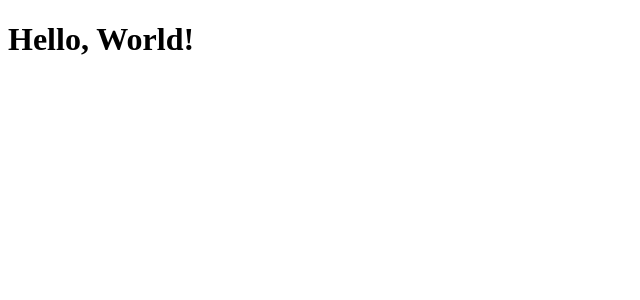
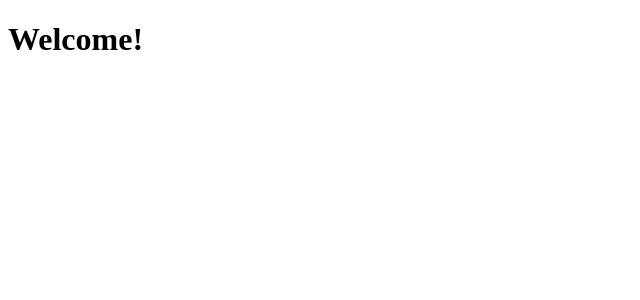
Before and after one commit to Jamdan2/tmon, a React (Create React App) app: page / in a window 1280 px wide. Shown: the top 300 px of the page, without its empty margins (0-640 px from the left). Built offline with nearby package versions, Linux system fonts and the light colour scheme.

Commit message:
Set up React Router

```diff
--- a/package.json
+++ b/package.json
@@ -5,6 +5,8 @@
   "dependencies": {
     "react": "^16.0.0",
     "react-dom": "^16.0.0",
+    "react-router": "^4.2.0",
+    "react-router-dom": "^4.2.2",
     "react-scripts": "1.0.14"
   },
   "scripts": {
--- a/src/app/App.js
+++ b/src/app/App.js
@@ -1,13 +1,13 @@
-import React, { Component } from 'react';
+import React from 'react';
+import { Switch, Route } from 'react-router';
+import Welcome from './pages/Welcome';
 
-class App extends Component {
-    render() {
-        return (
-            <div className="App">
-                <h1>Hello, World!</h1>
-            </div>
-        );
-    }
-}
+const App = () => {
+    return (
+        <Switch>
+            <Route exact path="/" component={Welcome}/>
+        </Switch>
+    )
+};
 
 export default App;
--- /dev/null
+++ b/src/app/pages/Welcome.js
@@ -0,0 +1,9 @@
+import React, { Component } from 'react';
+
+const Welcome = () => {
+    return (
+        <h1>Welcome!</h1>
+    );
+};
+
+export default Welcome
--- a/src/index.js
+++ b/src/index.js
@@ -2,6 +2,7 @@ import React from 'react';
 import ReactDOM from 'react-dom';
 import App from './app/App';
 import registerServiceWorker from './production/registerServiceWorker';
+import { BrowserRouter } from 'react-router-dom'
 
-ReactDOM.render(<App />, document.getElementById('root'));
+ReactDOM.render(<BrowserRouter><App /></BrowserRouter>, document.getElementById('root'));
 registerServiceWorker();
```
Also changed, not shown: 1 other file (tests, documents, lock files or other folders).
